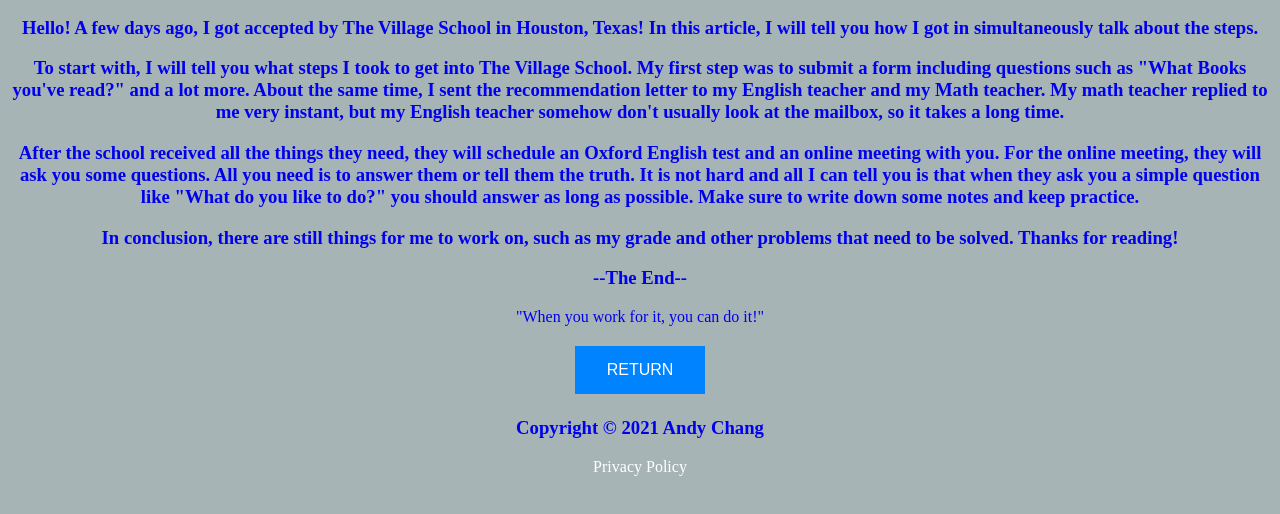
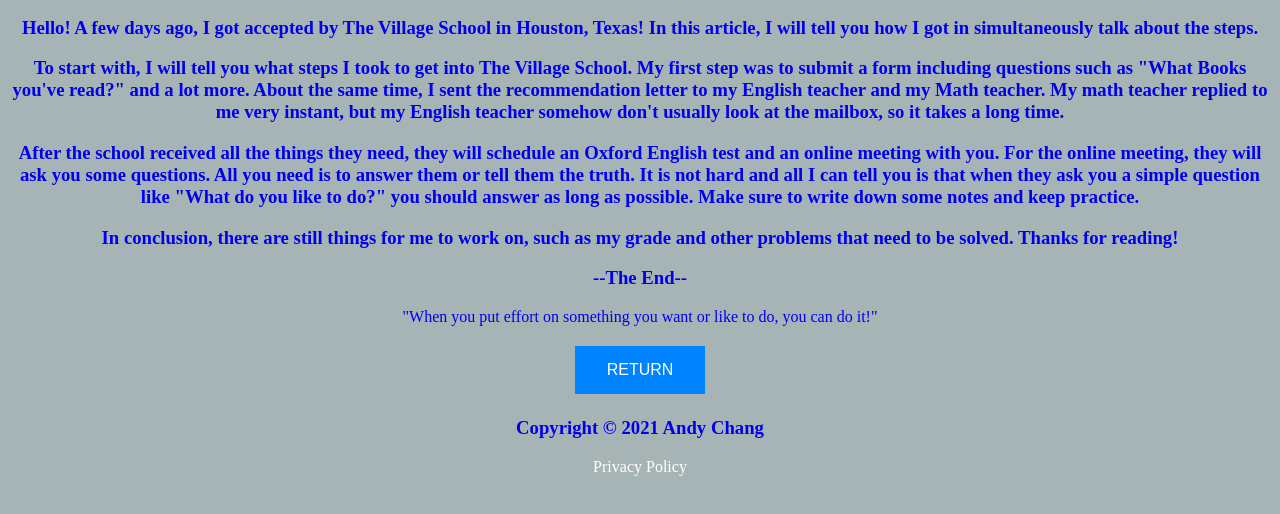
Before and after one commit to realandychang/blog.realandychang.us, a plain HTML site: page blog-05.html in a window 1280 px wide. Shown: the part 104-618 px from the top of the page. Drawn offline with Linux system fonts and the light colour scheme.

Commit message:
Update blog-05.html

```diff
--- a/blog-05.html
+++ b/blog-05.html
@@ -20,7 +20,7 @@
 <center><h3>     After the school received all the things they need, they will schedule an Oxford English test and an online meeting with you. For the online meeting, they will ask you some questions. All you need is to answer them or tell them the truth. It is not hard and all I can tell you is that when they ask you a simple question like "What do you like to do?" you should answer as long as possible. Make sure to write down some notes and keep practice.</h3></center>
 <center><h3>     In conclusion, there are still things for me to work on, such as my grade and other problems that need to be solved. Thanks for reading!</h3></center>
 <center><h3>--The End--</h3></center>
-<center><p>"When you work for it, you can do it!"</p></center>
+<center><p>"When you put effort on something you want or like to do, you can do it!"</p></center>
 <center><button class="button button2" onclick="location.href = 'https://blog.realandychang.us' ">RETURN</button></center>
 
 <!--CSS and Footer-->
```
